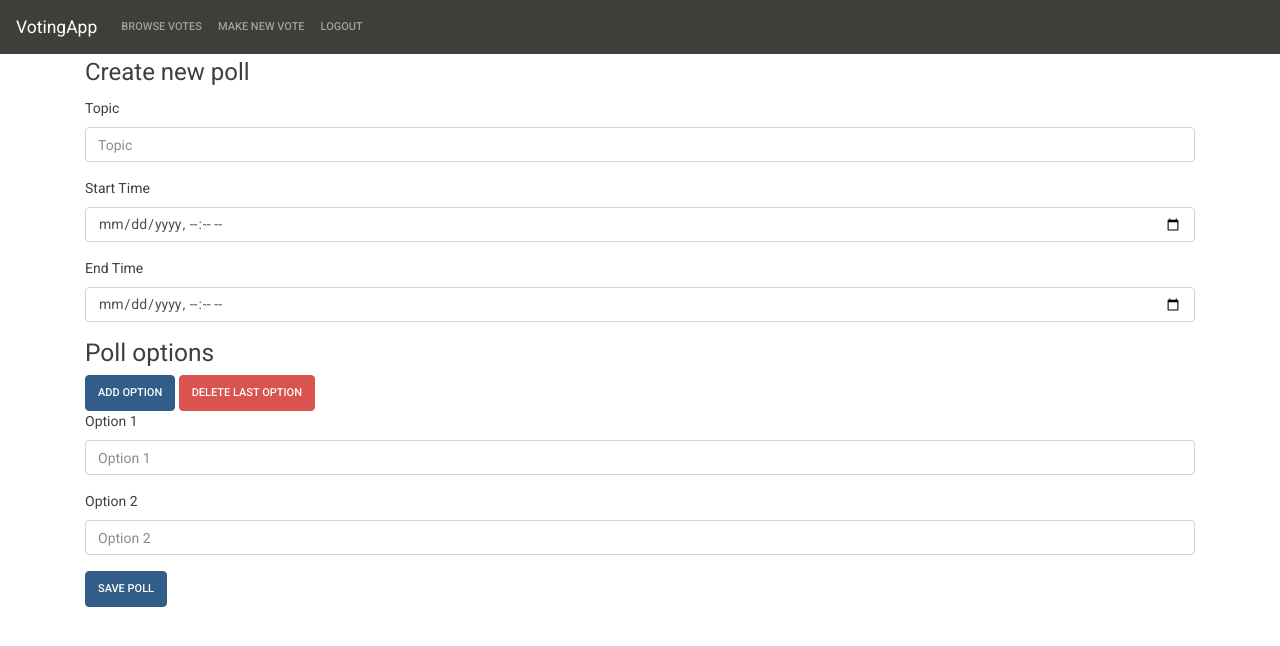
After one commit to Hietzu22/VotingApp, a PHP site: page /newPoll.php in a window 1280 px wide. The commit adds this page. Shown: the top 646 px of the page. Run offline with PHP 8.4, Linux system fonts and the light colour scheme; the visitor is signed in with stand-in values (Sample User, id 1).

Commit message:
added ability to create polls, minor improvements

```diff
--- a/js/register.js
+++ b/js/register.js
@@ -1,4 +1,4 @@
-document.forms['Register'].addEventListener('submit', registerNewUser);
+document.forms['register'].addEventListener('submit', registerNewUser);
 
 function registerNewUser(event) {
 
--- a/layout/nav.inc.php
+++ b/layout/nav.inc.php
@@ -9,9 +9,15 @@
             <li class="nav-item">
                 <a class="nav-link" href="#">Browse Votes</a>
             </li>
+            <?php if (isset($_SESSION['logged_in'])): ?>
             <li class="nav-item">
-                <a class="nav-link" href="#">Make new vote</a>
+                <a class="nav-link" href="newPoll.php">Make new vote</a>
             </li>
+            <?php else: ?>
+                <li class="nav-item">
+                <a class="nav-link" href="login.php">Make new vote</a>
+            </li>
+            <?php endif; ?>
             <?php if (isset($_SESSION['logged_in'])): ?>
             <li class="nav-item">
                 <a class="nav-link" href="logout.php">Logout</a>
@@ -21,9 +27,11 @@
                 <a class="nav-link" href="login.php">Login</a>
             </li>
             <?php endif; ?>
+            <?php if (!isset($_SESSION['logged_in'])): ?>
             <li class="nav-item">
                 <a class="nav-link" href="register.php">Register</a>
             </li>
+            <?php endif; ?>
             </ul>
         </div>
     </nav>
--- /dev/null
+++ b/newPoll.php
@@ -0,0 +1,57 @@
+<?php session_start(); ?>
+<?php
+if (!isset($_SESSION['logged_in'])) {
+  header('Location: index.php');
+  die();
+}
+?>
+
+<?php include_once 'layout/top.inc.php'; ?>
+<?php include_once 'layout/nav.inc.php'; ?>
+
+<div class="container">
+
+  <div id="msg" class="alert alert-dismissible alert-warning d-none">
+    <button type="button" class="close" data-dismiss="alert">&times;</button>
+    <h4 class="alert-heading">Warning!</h4>
+    <p class="mb-0"></p>
+  </div>
+
+  <form name="register">
+    <fieldset>
+      <legend>Create new poll</legend>
+      <div class="form-group">
+        <label for="topic">Topic</label>
+          <input name="topic" type="text" class="form-control" placeholder="Topic">
+      </div>
+      <div class="form-group">
+        <label for="startTime">Start Time</label>
+        <input name="startTime" type="datetime-local" class="form-control">
+      </div>
+      <div class="form-group">
+        <label for="endTime">End Time</label>
+        <input name="endTime" type="datetime-local" class="form-control">
+      </div>
+
+      <h3>Poll options</h3>
+      <button id="addOption" class="btn btn-primary">Add option</button>
+      <button id="deleteLastOption" class="btn btn-danger">Delete last option</button>
+      <div class="form-group">
+        <label for="option1">Option 1</label>
+          <input name="option1" type="text" class="form-control" placeholder="Option 1">
+      </div>
+      <div class="form-group">
+        <label for="option2">Option 2</label>
+          <input name="option2" type="text" class="form-control" placeholder="Option 2">
+      </div>
+
+      </fieldset>
+      <button type="submit" class="btn btn-primary">Save Poll</button>
+  </form>
+
+</div>
+
+<script src="js/newPoll.js"></script>
+<script src="js/common.js"></script>
+
+<?php include_once 'layout/bot.inc.php'; ?>
```
Also changed, not shown: js/newPoll.js (added, +57 -0 lines).
